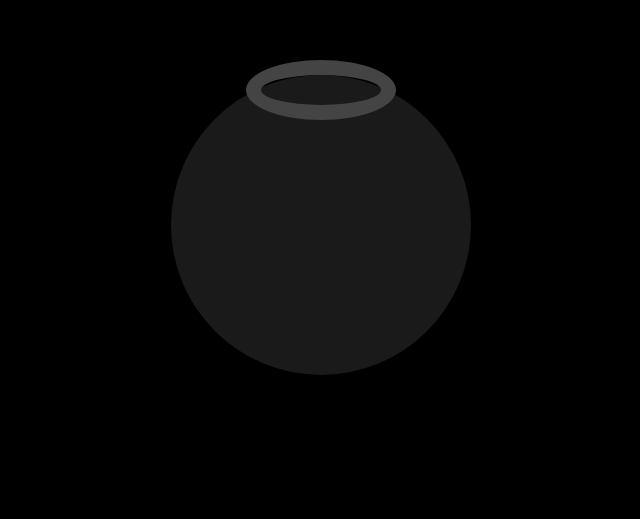
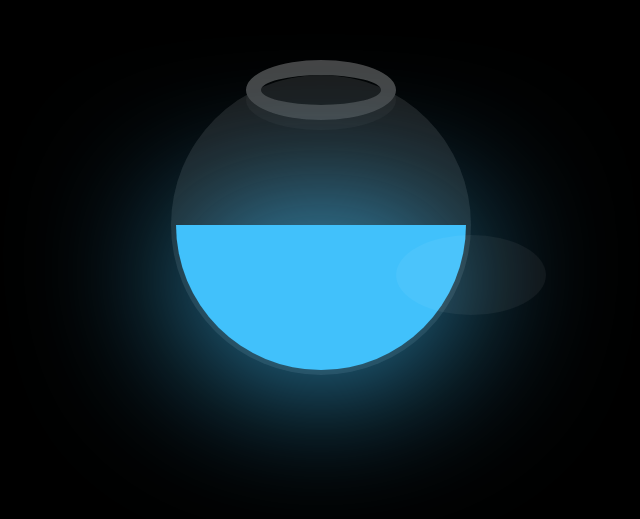
Before and after one commit to Thuotracy/glowing-bowl, a plain HTML site: page index.html in a window 1280 px wide. Shown: the part 175-694 px from the top of the page, without its empty margins (319-959 px from the left). Drawn offline with Linux system fonts and the light colour scheme.

Commit message:
styled .liquid

```diff
--- a/style.css
+++ b/style.css
@@ -31,4 +31,29 @@ section{
     height: 30px;
     border: 15px solid #444;
     border-radius: 50%;
+    box-shadow: 0 10px #222;
 }
+
+.bowl::after{
+    content: '';
+    position: absolute;
+    top: 40%;
+    left: 50%;
+    transform: translate(50%,50%);
+    border-radius: 50%;
+    width: 150px;
+    height: 80px;
+    background: rgba(255,255,255,0.05);
+}
+
+.liquid{
+    position: absolute;
+    top: 50%;
+    left: 5px;
+    right: 5px;
+    bottom: 5px;
+    background: #41c1fb;
+    border-bottom-left-radius: 150px;
+    border-bottom-right-radius: 150px;
+    filter: drop-shadow(0 0 80px #41c1fb);
+}
```
